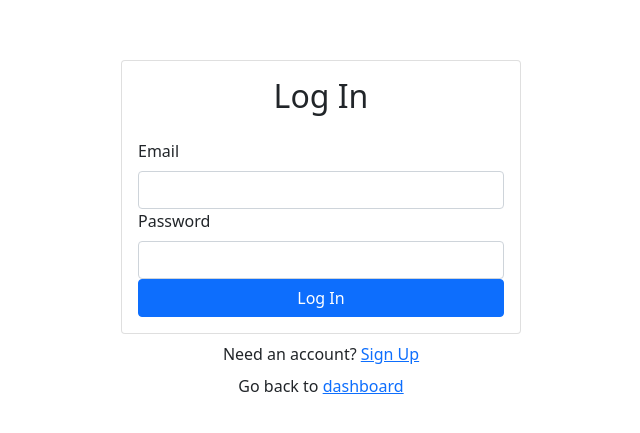
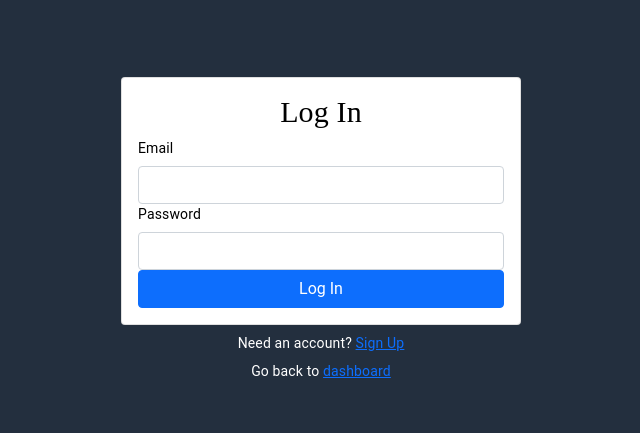
Before and after one commit to AffanKhurram/SentimentAnalysis, a React (Create React App) app in the folder sentiment-analysis/: page /login in a window 1280 px wide. Shown: the part 171-604 px from the top of the page, without its empty margins (319-959 px from the left). Built offline with nearby package versions, Linux system fonts and the light colour scheme; no server answers.

Commit message:
fixed some ui

```diff
--- a/sentiment-analysis/src/components/Dashboard.css
+++ b/sentiment-analysis/src/components/Dashboard.css
@@ -18,6 +18,23 @@
     color: var(--white);
 }
 
+.logintext {
+    color: black;
+    position: relative;
+    text-align: center;
+    font-family: Arvo;
+    font-size: 30px;
+}
+
+.text {
+    color: black;
+
+}
+
+.lighttext {
+    color: white;
+}
+
 .Button {
     background-color: var(--blue);
     font-family: Arvo;
--- a/sentiment-analysis/src/components/Dashboard.js
+++ b/sentiment-analysis/src/components/Dashboard.js
@@ -16,11 +16,9 @@ import { useNavigate } from 'react-router'
 import './Dashboard.css'
 import Button from '@material-ui/core/Button'
 import InputIcon from '@material-ui/icons/Input'
-import SaveIcon from '@material-ui/icons/Save'
-import Paper from '@material-ui/core/Paper'
+import ArrowForwardIosIcon from '@material-ui/icons/ArrowForwardIos';
 import { CssBaseline } from '@material-ui/core'
 import { MuiThemeProvider, createTheme } from "@material-ui/core/styles";
-import ArrowForwardIosIcon from '@material-ui/icons/ArrowForwardIos';
 
 
 const themeDark = createTheme({
@@ -48,7 +46,7 @@ export default function Dashboard() {
 
     // Return the layout of the page
     return (
-        <div  className="body">
+        <div>
             <MuiThemeProvider theme={themeDark}>
             <h1 className="header">Reviews Busters</h1>
             <br></br>
@@ -56,15 +54,15 @@ export default function Dashboard() {
             <Button endIcon={<InputIcon />} component={Link} to="/login" size="large" variant="contained" color="primary">
                 Login
             </Button>
-            <br></br>
+            <br/><br/>
             <Button endIcon={<InputIcon />} component={Link} to="/signup" size="large" variant="contained" color="primary">
                 signup
             </Button>
-            <br></br>
+            <br/><br/>
             <Button endIcon={<ArrowForwardIosIcon />} component={Link} size="large" to="/wordprocessing" variant="contained" color="primary">
                 wordprocessing
             </Button>
-            <br></br>
+            <br/><br/>
             {/* <Button endIcon={<ArrowForwardIosIcon />} component={Link} size="large" to="/Page2" variant="contained" color="primary">
                 Settings
             </Button>*/}
--- a/sentiment-analysis/src/components/LoggedInDashboard.js
+++ b/sentiment-analysis/src/components/LoggedInDashboard.js
@@ -11,6 +11,23 @@
 import React, { useEffect } from 'react'
 import { useNavigate } from 'react-router'
 import { useAuth } from '../contexts/AuthContext'
+import { CssBaseline } from '@material-ui/core'
+import { MuiThemeProvider, createTheme } from "@material-ui/core/styles";
+import { Link } from 'react-router-dom';
+import Button from '@material-ui/core/Button'
+import ArrowForwardIosIcon from '@material-ui/icons/ArrowForwardIos';
+
+
+const themeDark = createTheme({
+    palette: {
+      background: {
+        default: "#232f3e"
+      },
+      text: {
+        primary: "#ffffff"
+      }
+    }
+  });
 
 export default function LoggedInDashboard() {
     const { currentUser, signOut } = useAuth()
@@ -36,10 +53,17 @@ export default function LoggedInDashboard() {
     // This page's layout
     // For now, just displays user's email and then a logout button
     return (
-        <div>
-            Logged in as
-            <div>{currentUser?.email}</div>
-            <button type="button" onClick={logout}>Logout</button>
+        <MuiThemeProvider theme={themeDark}>
+            <CssBaseline />
+        <div className="lighttext">
+            Logged in as {currentUser?.email}<br/><br/>
+            <Button endIcon={<ArrowForwardIosIcon />} component={Link} size="small" to="/wordprocessing" variant="contained" color="primary">
+                wordprocessing
+            </Button> <br/><br/>
+            <Button endIcon={<ArrowForwardIosIcon />} size="small" variant="contained" color="primary" onClick={logout}>
+                Logout
+            </Button>
         </div>
+        </MuiThemeProvider>
     )
 }
--- a/sentiment-analysis/src/components/Login.js
+++ b/sentiment-analysis/src/components/Login.js
@@ -11,6 +11,20 @@ import React, { useEffect, useRef, useState } from 'react'
 import { Form, Button, Card, Alert } from 'react-bootstrap'
 import { useAuth } from '../contexts/AuthContext'
 import { Link, useNavigate } from 'react-router-dom'
+import { CssBaseline } from '@material-ui/core'
+import { MuiThemeProvider, createTheme } from "@material-ui/core/styles";
+import './Dashboard.css'
+
+const themeDark = createTheme({
+    palette: {
+      background: {
+        default: "#232f3e"
+      },
+      text: {
+        primary: "#ffffff"
+      }
+    }
+  });
 
 export default function Login() {
     const emailRef = useRef()
@@ -47,12 +61,13 @@ export default function Login() {
 
     // HTML layout of page
     return (
-        <>
+        <MuiThemeProvider theme={themeDark}>
+            <CssBaseline/>
             <Card>
                 <Card.Body>
-                    <h2 className="text-center mb-4">Log In</h2>
+                    <h2 className="logintext">Log In</h2>
                 {error && <Alert variant="danger">{error}</Alert>}
-                <Form onSubmit={handleSubmit}>
+                <Form onSubmit={handleSubmit} className="text">
                     <Form.Group id="email">
                         <Form.Label>Email</Form.Label>
                         <Form.Control type="email" ref={emailRef} required />
@@ -73,6 +88,6 @@ export default function Login() {
             <div className="w-100 text-center mt-2">
                 Go back to <Link to="/">dashboard</Link>
             </div>
-        </>
+        </MuiThemeProvider>
     )
 }
--- a/sentiment-analysis/src/components/Signup.js
+++ b/sentiment-analysis/src/components/Signup.js
@@ -15,6 +15,21 @@ import { Form, Button, Card, Alert } from 'react-bootstrap'
 import { useAuth } from '../contexts/AuthContext'
 import { Link } from 'react-router-dom'
 import { useNavigate } from 'react-router'
+import "./Dashboard"
+import { CssBaseline } from '@material-ui/core'
+import { MuiThemeProvider, createTheme } from "@material-ui/core/styles";
+
+const themeDark = createTheme({
+    palette: {
+      background: {
+        default: "#232f3e"
+      },
+      text: {
+        primary: "#ffffff"
+      }
+    }
+  });
+
 
 export default function Signup() {
     const emailRef = useRef()
@@ -60,12 +75,13 @@ export default function Signup() {
 
     // Basic layout of the page in HTML
     return (
-        <>
+        <MuiThemeProvider theme={themeDark}>
+            <CssBaseline/>
             <Card>
                 <Card.Body>
-                    <h2 className="text-center mb-4">Sign Up</h2>
+                    <h2 className="logintext">Sign Up</h2>
                 {error && <Alert variant="danger">{error}</Alert>}
-                <Form onSubmit={handleSubmit}>
+                <Form onSubmit={handleSubmit} className="text">
                     <Form.Group id="email">
                         <Form.Label>Email</Form.Label>
                         <Form.Control type="email" ref={emailRef} required />
@@ -90,6 +106,6 @@ export default function Signup() {
             <div className="w-100 text-center mt-2">
                 Go back to <Link to="/">dashboard</Link>
             </div>
-        </>
+        </MuiThemeProvider>
     )
 }
--- a/sentiment-analysis/src/components/WordProcessing.js
+++ b/sentiment-analysis/src/components/WordProcessing.js
@@ -7,38 +7,57 @@
  * 11/3/21
  */
 
-//import Button from '@restart/ui/esm/Button'
 import Button from '@material-ui/core/Button'
-
 import React from 'react'
 import { Card, Form } from 'react-bootstrap'
 import { Link } from 'react-router-dom'
+import { CssBaseline } from '@material-ui/core'
+import { MuiThemeProvider, createTheme } from "@material-ui/core/styles";
+import "./Dashboard"
+import ArrowForwardIosIcon from '@material-ui/icons/ArrowForwardIos';
+
+
+const themeDark = createTheme({
+    palette: {
+        background: {
+            default: "#232f3e"
+        },
+        text: {
+            primary: "#ffffff"
+        }
+    }
+});
 
 export default function WordProcessing() {
 
     async function analyze(e) {
+        e.preventDefault()
         console.log("analyze!")
     }
 
     return (
+        <MuiThemeProvider theme={themeDark}>
+            <CssBaseline />
             <Card>
                 <Card.Body>
                     <Form onSubmit={analyze}>
-                    <Form.Group id='text' className="w-300">
+                        <Form.Group id='text' className="logintext">
                             <Form.Label>Enter your text here</Form.Label>
                             <Form.Control as="textarea" rows={5}></Form.Control>
                         </Form.Group>
                         <div className="text-center mt-2">
-                        <Button type="submit" variant = "contained" color = "secondary">
+                            <Button type="submit" variant="contained" color="secondary">
                                 Analyze
                             </Button>
                         </div>
                     </Form>
                 </Card.Body>
-
-            <div className="w-100 text-center mt-2">
-                Go back to <Link to="/">dashboard</Link>
+                <div className="text-center mt-2">
+                    <Button endIcon={<ArrowForwardIosIcon />} component={Link} size="small" to="/" variant="contained" color="primary">
+                        Dashboard
+                    </Button> <br /><br />
                 </div>
             </Card>
+        </MuiThemeProvider>
     )
 }
```
Lines whose indentation alone changed are shown as unchanged.
